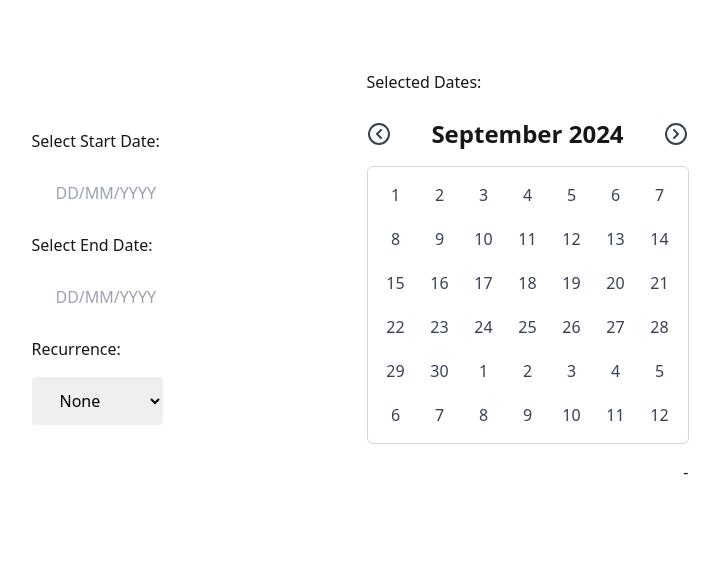
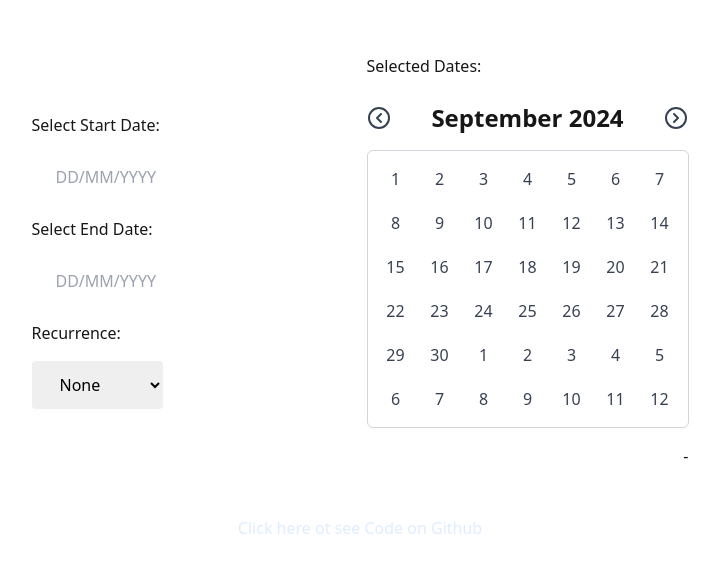
Before and after one commit to AaadityaG/PearlThoughts-Task-datepicker, a Next.js app: page / in a window 1280 px wide. Shown: the part 123-696 px from the top of the page, without its empty margins (280-1000 px from the left). Built offline with nearby package versions, Linux system fonts and the light colour scheme.

Commit message:
Minor changes

```diff
--- a/app/components/MyDatePicker.tsx
+++ b/app/components/MyDatePicker.tsx
@@ -15,7 +15,7 @@ const RecurringDatePicker: React.FC = () => {
     };
 
     return (
-        <div className="flex items-center justify-center gap-14 font-[500] ">
+        <div className="flex lg:flex-row md:flex-row flex-col-reverse mt-10 items-center justify-center gap-14 font-[500] ">
             <div className='flex flex-col space-y-4 justify-center items-start'>
             <label className=' '>Select Start Date:</label>
             <DatePicker selected={startDate} dateFormat="dd/MM/yyyy" placeholderText='DD/MM/YYYY' onChange={date => setStartDate(date)} className='w-full text-black p-3 px-6 rounded' />
--- a/app/page.tsx
+++ b/app/page.tsx
@@ -3,8 +3,9 @@ import DatePicker from "./components/MyDatePicker";
 
 export default function Home() {
   return (
-    <div className="w-full h-screen flex items-center justify-center font-suse">
+    <div className="w-full h-screen flex flex-col items-center justify-center gap-12 ">
     <DatePicker />
+    <a href="https://github.com/AaadityaG/PearlThoughts-Task-datepicker" target="_blanck" className="text-blue-400 opacity-20">Click here ot see Code on Github</a>
     </div>
   );
 }
```
